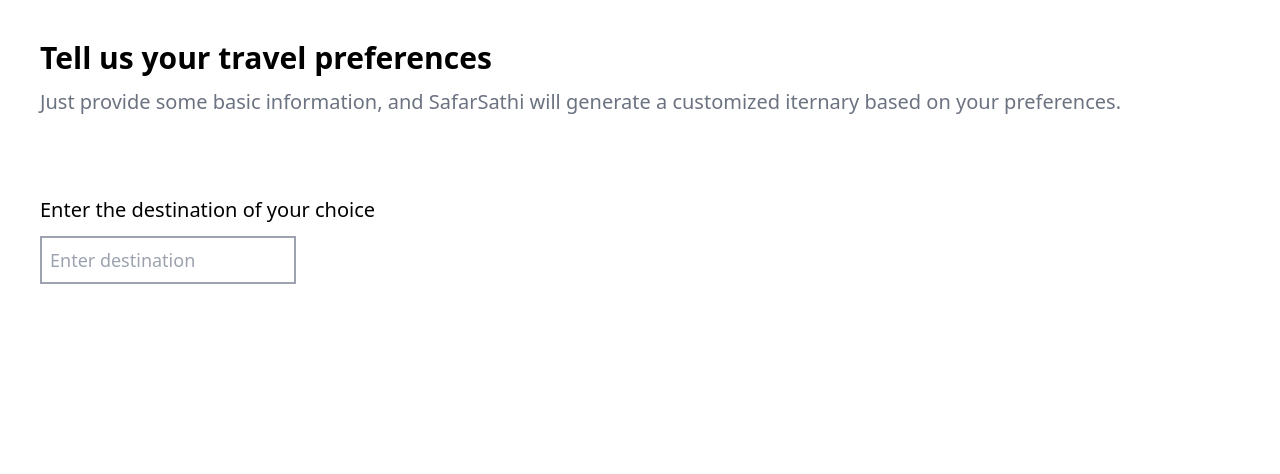
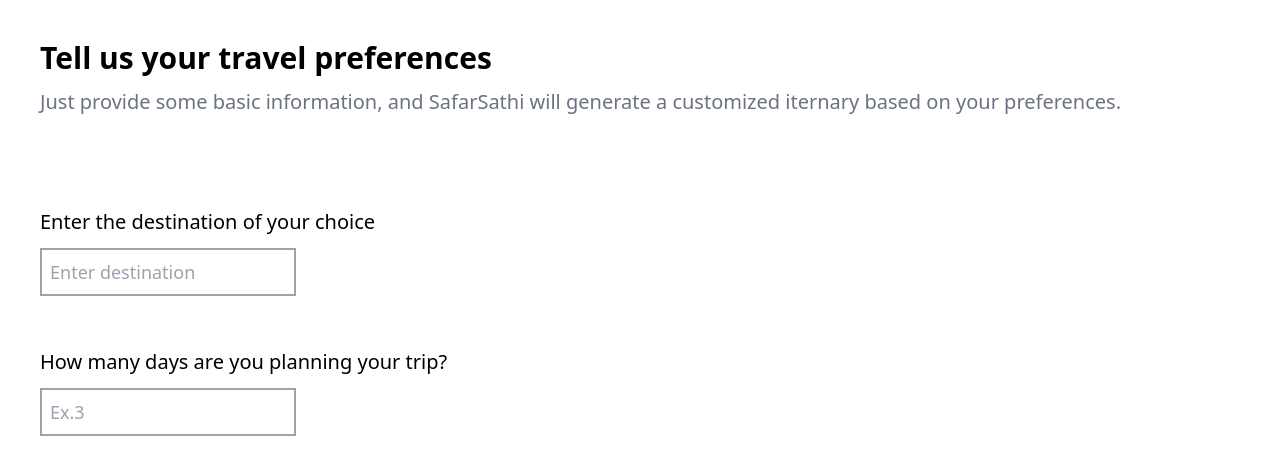
Before and after one commit to YashKudve/SafarSathi, a React (Vite) app: page /create-trip in a window 1280 px wide. Shown: the top 474 px of the page. Built offline with nearby package versions, Linux system fonts and the light colour scheme.

Commit message:
addition of compoenent and styling

```diff
--- a/src/create-trip/index.jsx
+++ b/src/create-trip/index.jsx
@@ -11,7 +11,7 @@
       <h2 className='font-bold text-3xl'>Tell us your travel preferences</h2>
       <p className='mt-3 text-gray-500 text-xl'>Just provide some basic information, and SafarSathi will generate a customized iternary based on your preferences.</p>
 
-      <div className='mt-20'>
+      <div className='mt-20 flex flex-col gap-10'>
         <div>
           <h2 className='text-xl my-3 font-medium'>Enter the destination of your choice</h2>
           {/* <GooglePlacesAutocomplete
@@ -24,6 +24,12 @@
         onChange={handleChange}
         />
         </div>
+
+        <div>
+        <h2 className='text-xl my-3 font-medium'>How many days are you planning your trip?</h2>
+        <input className='w-64 p-2 text-lg border-2 border-gray-400 rounded-lg focus:outline-none focus:ring-2 focus:ring-orange-500 focus:border-orange-500' type="number" placeholder='Ex.3' />
+        </div>
+
       </div>
     </div>
   )
```
